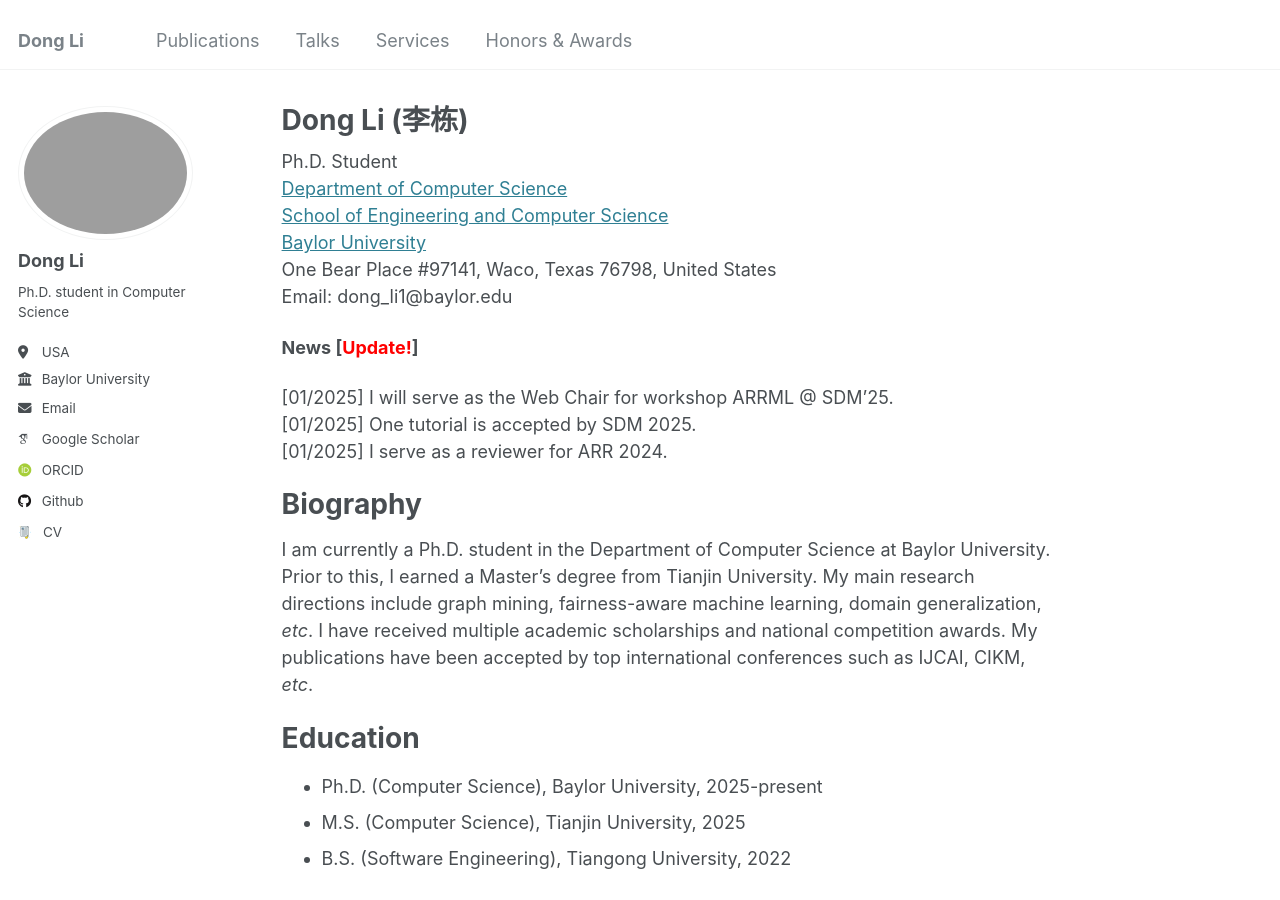
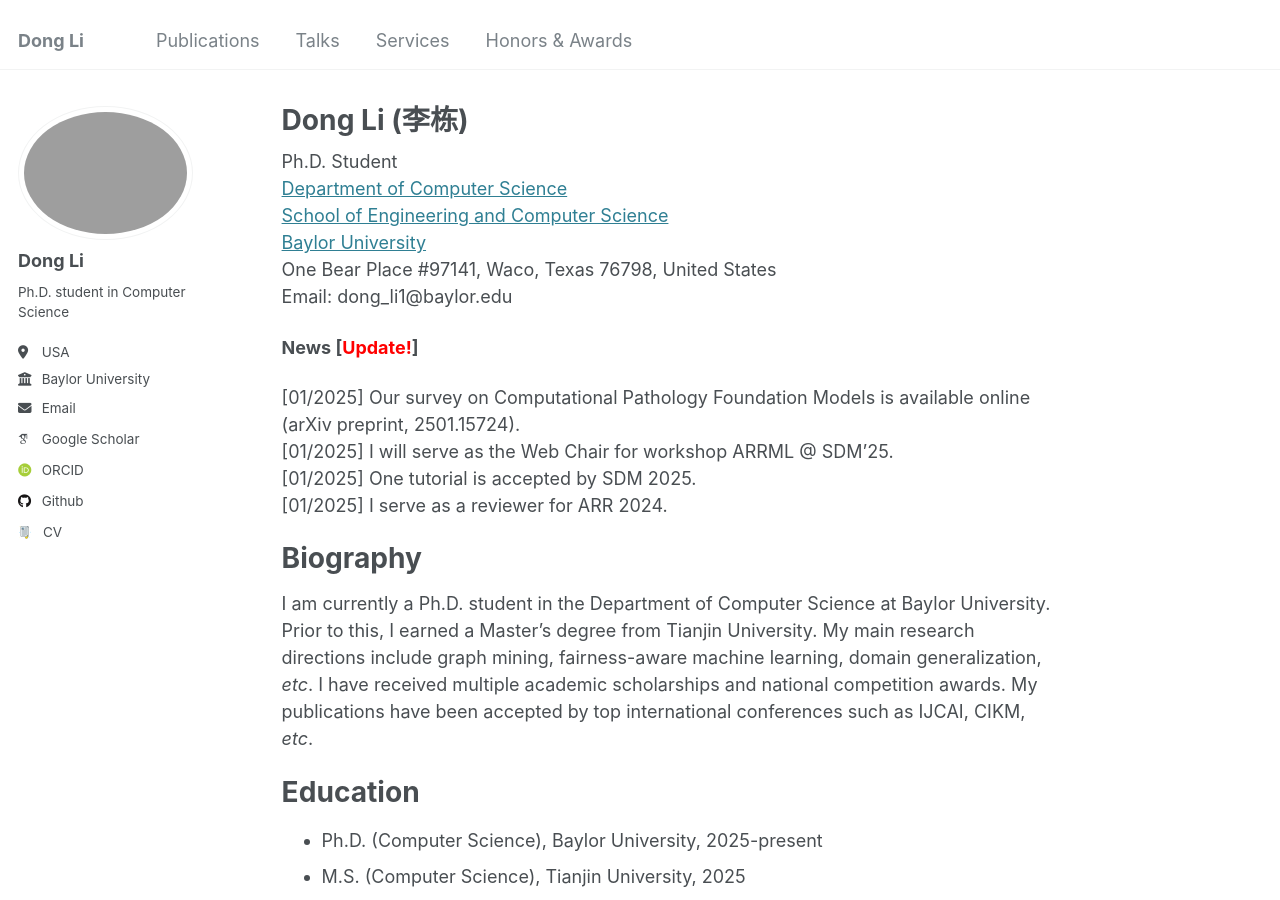
Before and after one commit to TurkeyWatanabe/dongli, a Jekyll site: the page built from _pages/about.md, in a window 1280 px wide and 900 px high. Built offline with Jekyll 4.4.1, drawn with Linux system fonts in a browser that asks for light colours; some web fonts are replaced.

Commit message:
Update about.md

```diff
--- a/_pages/about.md
+++ b/_pages/about.md
@@ -16,6 +16,7 @@ Email: dong_li1@baylor.edu
 
 **News [<span style="color:red">Update!</span>]**
 
+[01/2025] Our survey on Computational Pathology Foundation Models is available online (arXiv preprint, 2501.15724).<br>
 [01/2025] I will serve as the Web Chair for workshop ARRML @ SDM'25.<br>
 [01/2025] One tutorial is accepted by SDM 2025.<br>
 [01/2025] I serve as a reviewer for ARR 2024.
```
